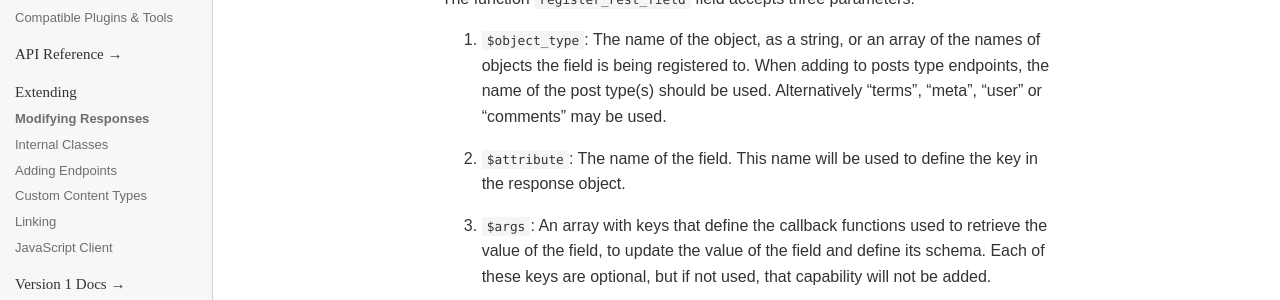
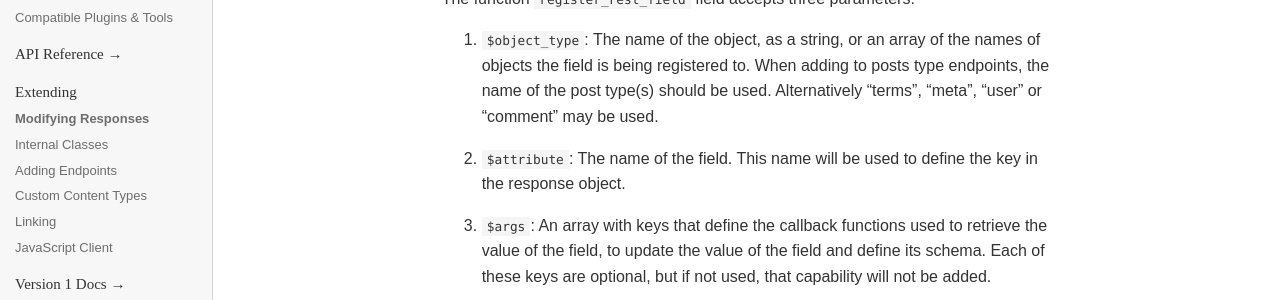
Before and after one commit to WP-API/docs-v2, a Jekyll site: the page built from extending/modifying/index.md, in a window 1280 px wide and 900 px high, scrolled down 1368 px. Shown: the part 229-529 px from the top of the window. Built offline with Jekyll 4.4.1, drawn with Linux system fonts in a browser that asks for light colours.

Commit message:
Update index.md

```diff
--- a/extending/modifying/index.md
+++ b/extending/modifying/index.md
@@ -37,7 +37,7 @@ How To Use `register_rest_field`
 
 The function `register_rest_field` field accepts three parameters:
 
-1. `$object_type`: The name of the object, as a string, or an array of the names of objects the field is being registered to. When adding to posts type endpoints, the name of the post type(s) should be used. Alternatively "terms", "meta", "user" or "comments" may be used.
+1. `$object_type`: The name of the object, as a string, or an array of the names of objects the field is being registered to. When adding to posts type endpoints, the name of the post type(s) should be used. Alternatively "terms", "meta", "user" or "comment" may be used.
 
 2. `$attribute`: The name of the field. This name will be used to define the key in the response object.
 
```
